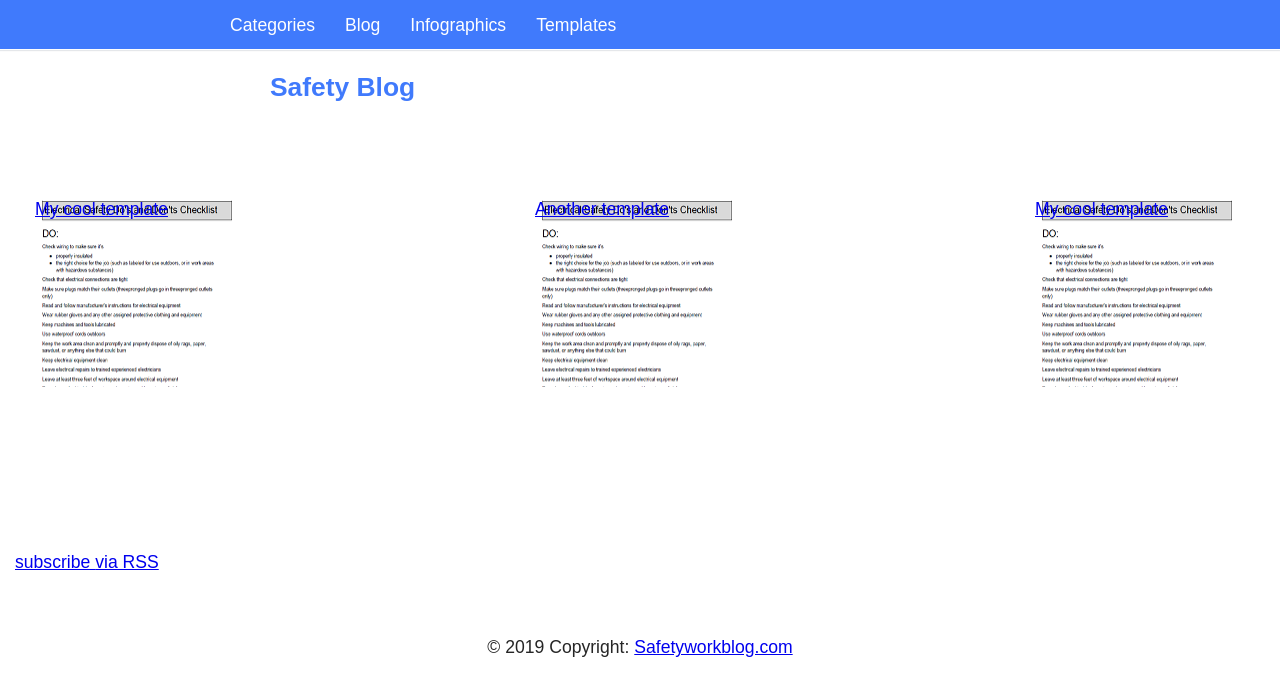
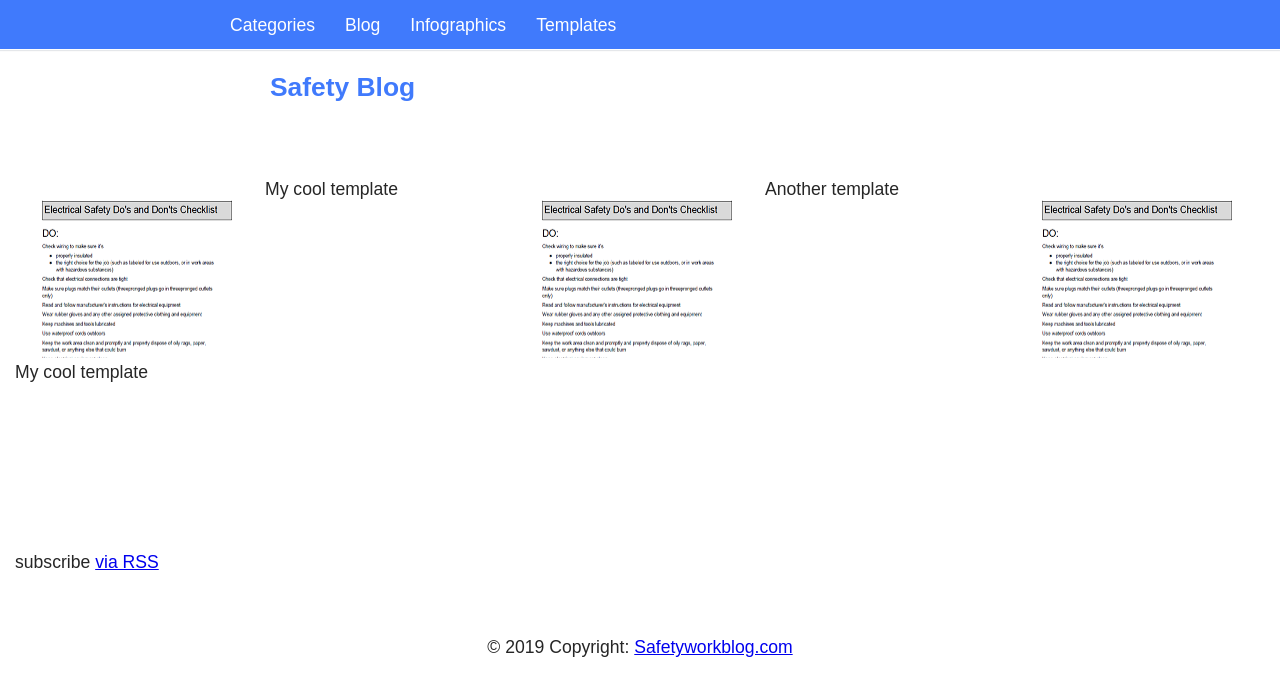
Before and after one commit to Flaaim/safe, a Jekyll site: the page built from templates.html, in a window 1280 px wide. Shown: the top 696 px of the page. Built offline with Jekyll 4.4.1, drawn with Linux system fonts in a browser that asks for light colours; some web fonts are replaced.

Commit message:
Update templates.html

```diff
--- a/templates.html
+++ b/templates.html
@@ -5,8 +5,11 @@
 
 	<div class="grid">
 {% for post in site.categories.templates %}
-		<div class="box" style="background-image:url(assets/img/electrical_safety_do_and_dont_checlist.png)"><a href="{{ post.url | prepend: site.baseurl }}">{{ post.title }}</div>
-{% endfor %}
+		<div class="box" style="background-image:url(assets/img/electrical_safety_do_and_dont_checlist.png)">
+			<a href="{{ post.url | prepend: site.baseurl }}"></a>
+			</div>
+			<div class="box-title"> {{ post.title }}</div>
+			{% endfor %}
 
 </div>
 
```
